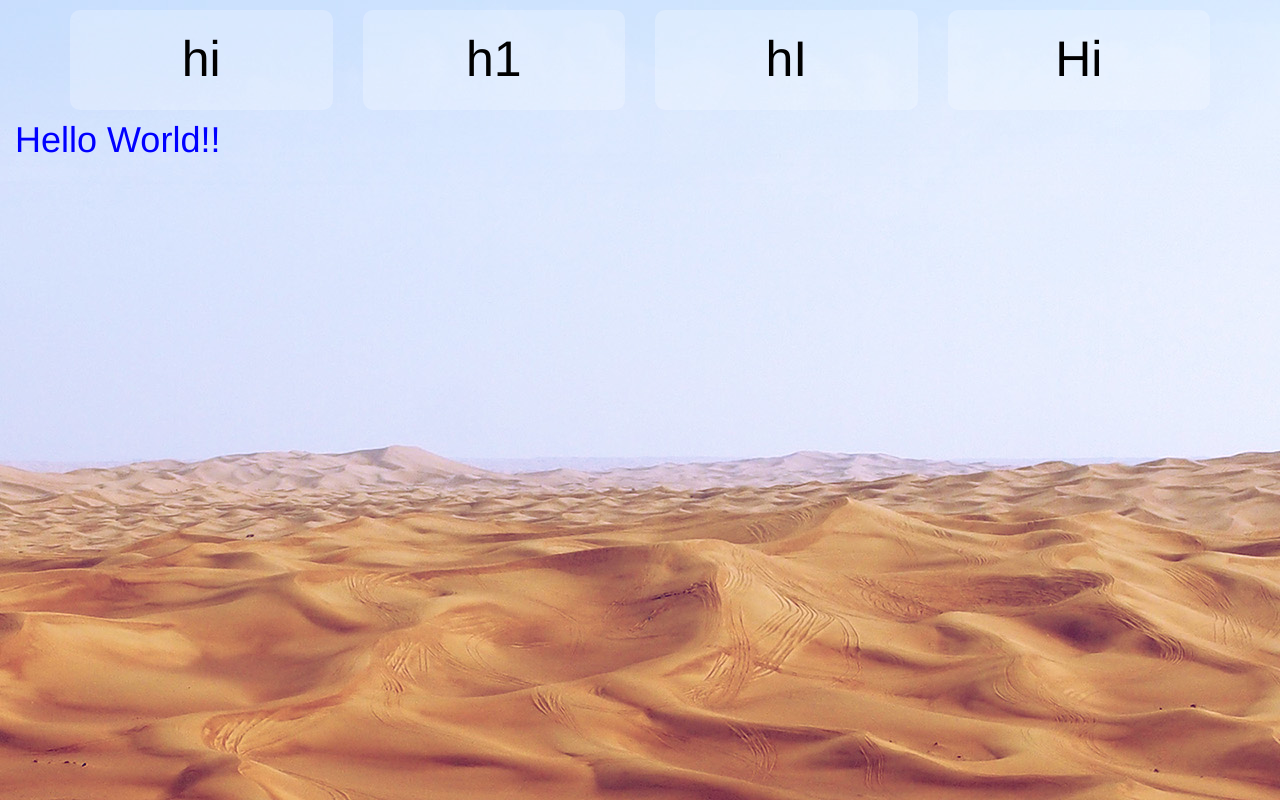
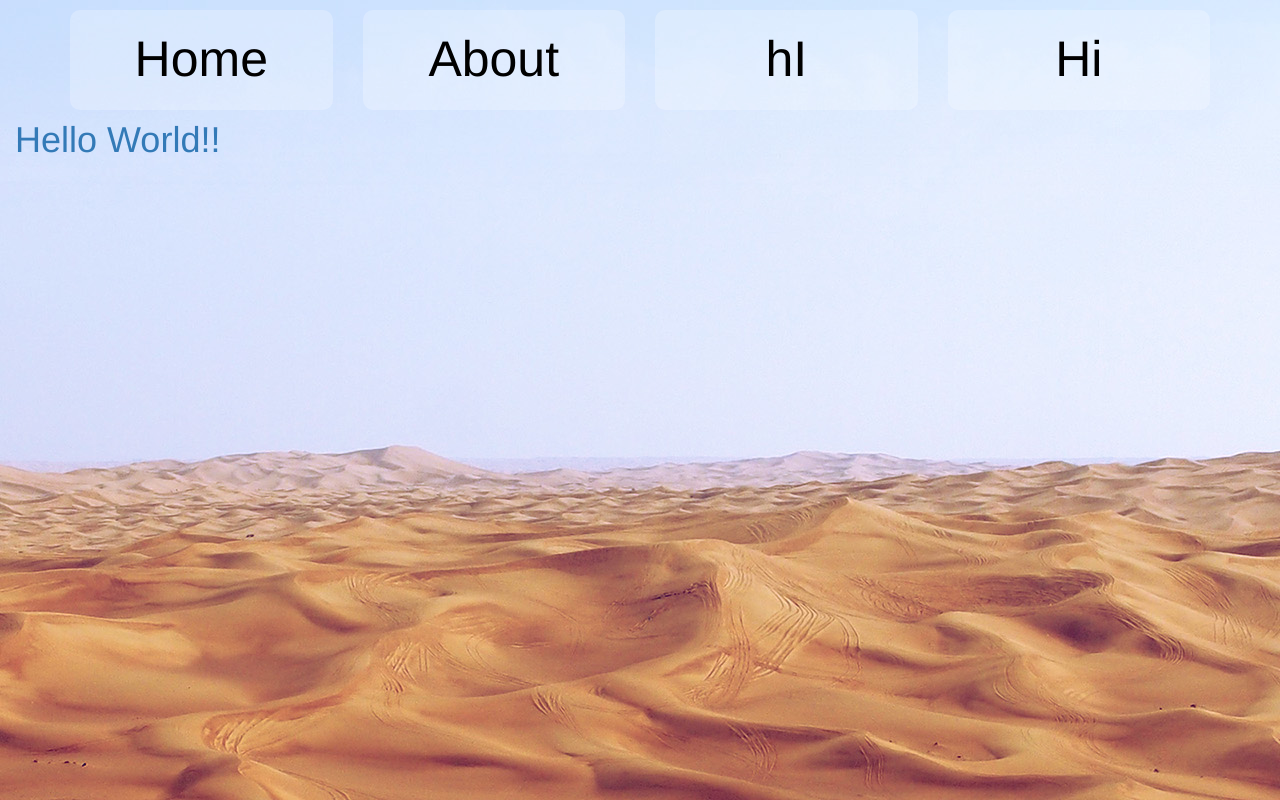
Before and after one commit to starman360/website, a plain HTML site: page index.html in a window 1280 px wide. Shown: the top 800 px of the page. Drawn offline with nearby package versions, Linux system fonts and the light colour scheme.

Commit message:
Added Background and changed Nav

```diff
--- a/css/style.css
+++ b/css/style.css
@@ -1,4 +1,6 @@
-body{margin:0;}
+body{margin:0;
+/*font-family:'Josefin Slab',serif;*/
+}
 
 #wrapper{
     position:absolute;
--- a/index.html
+++ b/index.html
@@ -19,13 +19,21 @@
   </head>
   <body>
 	<div id="wrapper" class="full-width">
-      <div id="Home" class="col-md-6 col-xs-12 top-padding Page "><h1>Hello World!!</h1></div>
+	  <div id="Home" class="col-md-6 col-xs-12 top-padding Page "><h1><a herf="http://www.google.com">Hello World!!</a></h1></div>
 	  <div id="About" class="col-md-6 col-xs-12 top-padding Page "><h1>Hello World2</h1></div>
 	  <div id="nav">
 		  <div class="container">
 			  <div class="row">
-              <div class="col-md-3 col-xs-6"><div class="link row-dyn wiggle_over_hover"><p>hi</p></div></div>
-              <div class="col-md-3 col-xs-6"><div class="link row-dyn wiggle_over_hover"><p>h1</p></div></div>
+			  <div class="col-md-3 col-xs-6"><a herf="#Home">
+				<div class="link row-dyn wiggle_over_hover">
+					<p>Home</p>
+				</div>
+			  </a></div>
+			  <div class="col-md-3 col-xs-6"><a herf="#About">
+			     <div class="link row-dyn wiggle_over_hover">
+			        <p>About</p>
+			     </div>
+			  </a></div>
 			  <div class="col-md-3 col-xs-6"><div class="link row-dyn wiggle_over_hover"><p>hI</p></div></div>
 			  <div class="col-md-3 col-xs-6"><div class="link row-dyn wiggle_over_hover"><p>Hi</p></div></div>
 			  </div>
@@ -34,6 +42,8 @@
 	</div>
 	<!-- jQuery (necessary for Bootstrap's JavaScript plugins) -->
 	<script src="https://ajax.googleapis.com/ajax/libs/jquery/1.11.1/jquery.min.js"></script>
+	<!--Fonts-->
+	<link href='http://fonts.googleapis.com/css?family=Josefin+Slab' rel='stylesheet' type='text/css'>
 	<!-- Include all compiled plugins (below), or include individual files as needed -->
 	<script src="js/bootstrap.min.js"></script>
   </body>
```
Lines whose indentation alone changed are shown as unchanged.
